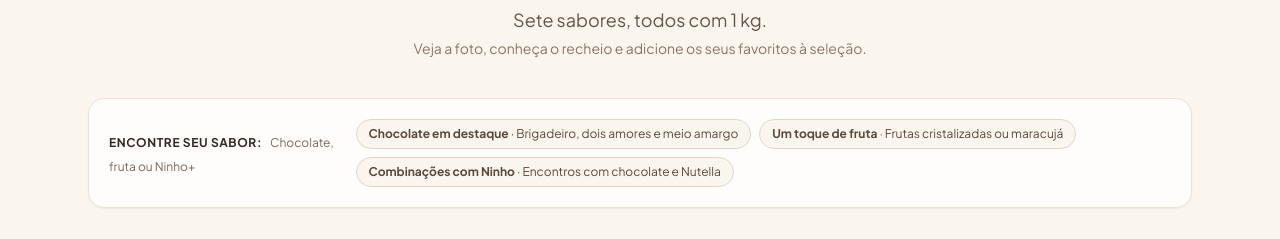
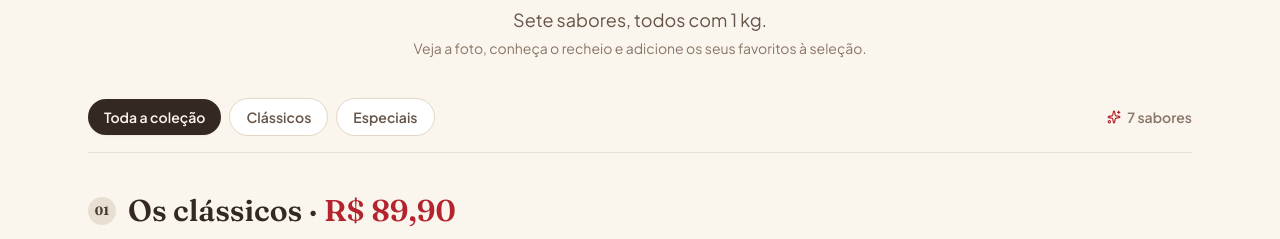
Before and after one commit to cdconfeitariadev-max/carol-domingues-confeitaria, a React (Vite) app: page / in a window 1280 px wide. Shown: the part 1224-1463 px from the top of the page. Built offline with nearby package versions, Linux system fonts and the light colour scheme.

Commit message:
Home: remove bloco "Encontre seu sabor" com as 3 tags descritivas da seção de panetones

```diff
--- a/src/components/PanettonesSection.tsx
+++ b/src/components/PanettonesSection.tsx
@@ -7,23 +7,12 @@ import { ProductGallery, ProductGalleryDialog } from '@/components/ProductGaller
 
 export const PanettonesSection: React.FC = () => {
   const [filterCategory, setFilterCategory] = useState<'all' | 'classicos' | 'especiais'>('all')
-  const [flavorTag, setFlavorTag] = useState<string | null>(null)
   const { addItem, getItemQuantity, formatCurrency } = useCart()
 
-  // Filter products based on selected tab and flavor chips
+  // Filter products based on selected tab
   const filteredPanettones = useMemo(() => {
-    return PANETTONES.filter((item) => {
-      if (filterCategory !== 'all' && item.category !== filterCategory) {
-        return false
-      }
-      if (flavorTag) {
-        if (flavorTag === 'chocolate' && item.flavorCategory !== 'chocolate') return false
-        if (flavorTag === 'fruta' && item.flavorCategory !== 'fruta') return false
-        if (flavorTag === 'ninho' && item.flavorCategory !== 'ninho') return false
-      }
-      return true
-    })
-  }, [filterCategory, flavorTag])
+    return PANETTONES.filter((item) => filterCategory === 'all' || item.category === filterCategory)
+  }, [filterCategory])
 
   const classicos = useMemo(
     () => filteredPanettones.filter((p) => p.category === 'classicos'),
@@ -187,63 +176,13 @@ export const PanettonesSection: React.FC = () => {
           </p>
         </div>
 
-        {/* Discovery Guide Chips */}
-        <div className="bg-white/80 border border-[#EBE1D4] rounded-2xl p-5 mb-8 shadow-sm">
-          <div className="flex flex-col sm:flex-row sm:items-center justify-between gap-4">
-            <div>
-              <span className="text-xs font-bold uppercase tracking-wider text-[#342822] block sm:inline mr-2">
-                Encontre seu sabor:
-              </span>
-              <span className="text-xs text-[#7A695B]">Chocolate, fruta ou Ninho+</span>
-            </div>
-
-            <div className="flex flex-wrap items-center gap-2">
-              <button
-                onClick={() => setFlavorTag(flavorTag === 'chocolate' ? null : 'chocolate')}
-                className={`text-xs px-3 py-1.5 rounded-full border transition-all ${
-                  flavorTag === 'chocolate'
-                    ? 'bg-[#4A2D1B] text-white border-[#4A2D1B]'
-                    : 'bg-[#FAF6EE] text-[#5C483B] border-[#E2D5C4] hover:bg-[#F2E7D7]'
-                }`}
-              >
-                <strong>Chocolate em destaque</strong> · Brigadeiro, dois amores e meio amargo
-              </button>
-
-              <button
-                onClick={() => setFlavorTag(flavorTag === 'fruta' ? null : 'fruta')}
-                className={`text-xs px-3 py-1.5 rounded-full border transition-all ${
-                  flavorTag === 'fruta'
-                    ? 'bg-[#B3242E] text-white border-[#B3242E]'
-                    : 'bg-[#FAF6EE] text-[#5C483B] border-[#E2D5C4] hover:bg-[#F2E7D7]'
-                }`}
-              >
-                <strong>Um toque de fruta</strong> · Frutas cristalizadas ou maracujá
-              </button>
-
-              <button
-                onClick={() => setFlavorTag(flavorTag === 'ninho' ? null : 'ninho')}
-                className={`text-xs px-3 py-1.5 rounded-full border transition-all ${
-                  flavorTag === 'ninho'
-                    ? 'bg-[#C9983A] text-white border-[#C9983A]'
-                    : 'bg-[#FAF6EE] text-[#5C483B] border-[#E2D5C4] hover:bg-[#F2E7D7]'
-                }`}
-              >
-                <strong>Combinações com Ninho</strong> · Encontros com chocolate e Nutella
-              </button>
-            </div>
-          </div>
-        </div>
-
         {/* Category Tabs & Counter */}
         <div className="flex flex-wrap items-center justify-between gap-4 mb-10 pb-4 border-b border-[#E8DFD3]">
           <div className="flex items-center gap-2">
             <button
-              onClick={() => {
-                setFilterCategory('all')
-                setFlavorTag(null)
-              }}
+              onClick={() => setFilterCategory('all')}
               className={`px-4 py-2 rounded-full text-xs sm:text-sm font-semibold transition-all ${
-                filterCategory === 'all' && !flavorTag
+                filterCategory === 'all'
                   ? 'bg-[#342822] text-[#FAF6EE] shadow-sm'
                   : 'bg-white text-[#665447] hover:bg-[#EFE5D7] border border-[#E4D7C5]'
               }`}
@@ -251,12 +190,9 @@ export const PanettonesSection: React.FC = () => {
               Toda a coleção
             </button>
             <button
-              onClick={() => {
-                setFilterCategory('classicos')
-                setFlavorTag(null)
-              }}
+              onClick={() => setFilterCategory('classicos')}
               className={`px-4 py-2 rounded-full text-xs sm:text-sm font-semibold transition-all ${
-                filterCategory === 'classicos' && !flavorTag
+                filterCategory === 'classicos'
                   ? 'bg-[#342822] text-[#FAF6EE] shadow-sm'
                   : 'bg-white text-[#665447] hover:bg-[#EFE5D7] border border-[#E4D7C5]'
               }`}
@@ -264,12 +200,9 @@ export const PanettonesSection: React.FC = () => {
               Clássicos
             </button>
             <button
-              onClick={() => {
-                setFilterCategory('especiais')
-                setFlavorTag(null)
-              }}
+              onClick={() => setFilterCategory('especiais')}
               className={`px-4 py-2 rounded-full text-xs sm:text-sm font-semibold transition-all ${
-                filterCategory === 'especiais' && !flavorTag
+                filterCategory === 'especiais'
                   ? 'bg-[#342822] text-[#FAF6EE] shadow-sm'
                   : 'bg-white text-[#665447] hover:bg-[#EFE5D7] border border-[#E4D7C5]'
               }`}
```
Also changed, not shown: .skip.config.json.
